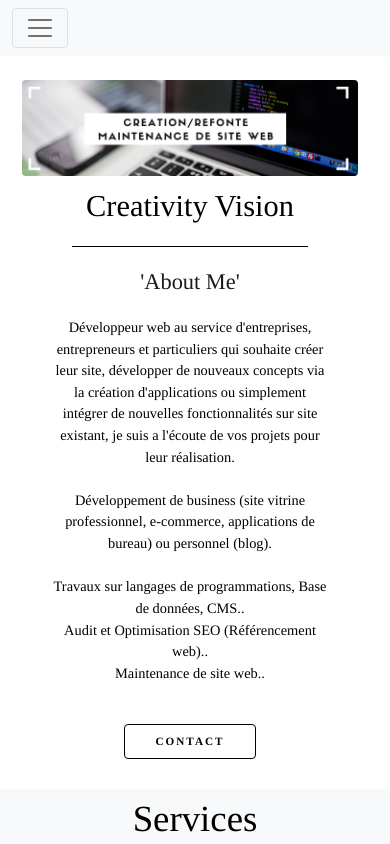
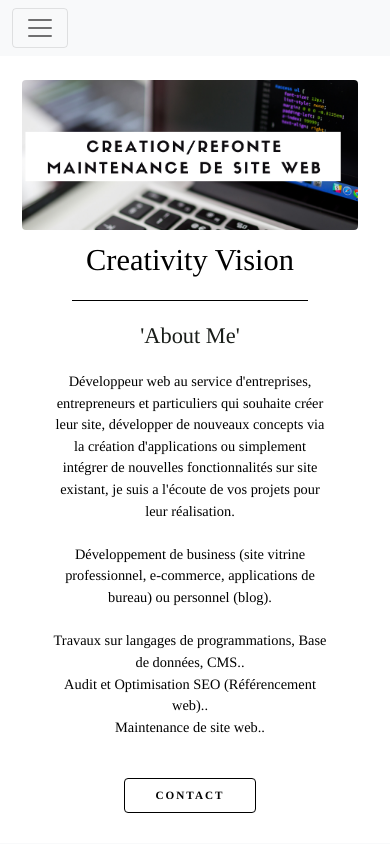
Before and after one commit to DaSilvaChristophe/Portfolio, a Vue app: page /website in a window 390 px wide. Shown: the top 844 px of the page. Built offline with nearby package versions, Linux system fonts and the light colour scheme.

Commit message:
responsive img presentation

```diff
--- a/src/components/Presentation.vue
+++ b/src/components/Presentation.vue
@@ -249,7 +249,9 @@ a:hover
   }
   img
   {
+    object-fit: cover;
     width: 100%;
+    height: 150px;
     margin: auto;
   }
   h1
```
